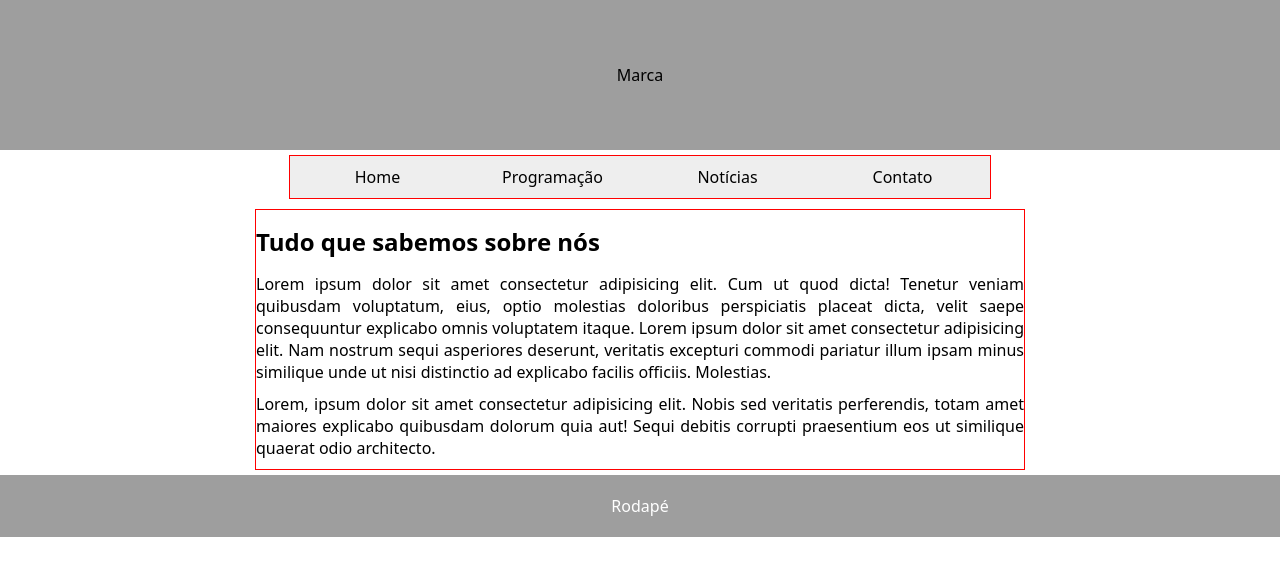
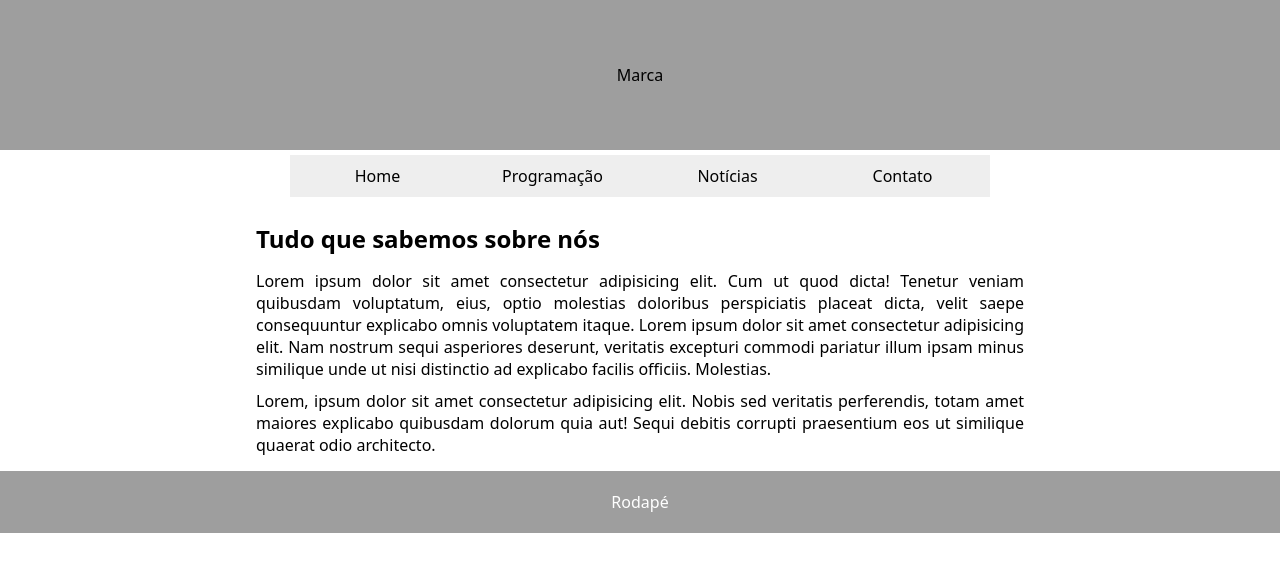
Before and after one commit to ViniciusAugustoNogueiraDias/aulaUdemy-layoutFixo, a plain HTML site: page index.html in a window 1280 px wide. Drawn offline with Linux system fonts and the light colour scheme.

Commit message:
border: none;

```diff
--- a/estilo/style.css
+++ b/estilo/style.css
@@ -24,7 +24,7 @@ article {
     width: 75vw;
     margin: 5px;
 
-    border: 1px solid #f00;
+    /* border: 1px solid #f00; */
 }
 
 article > h1 {
@@ -39,7 +39,7 @@ article > p {
 nav{
     width: 25vw;
     margin: 5px;
-    border: 1px solid #f00;
+    /* border: 1px solid #f00; */
 }
 
 nav > ul > li {
```
